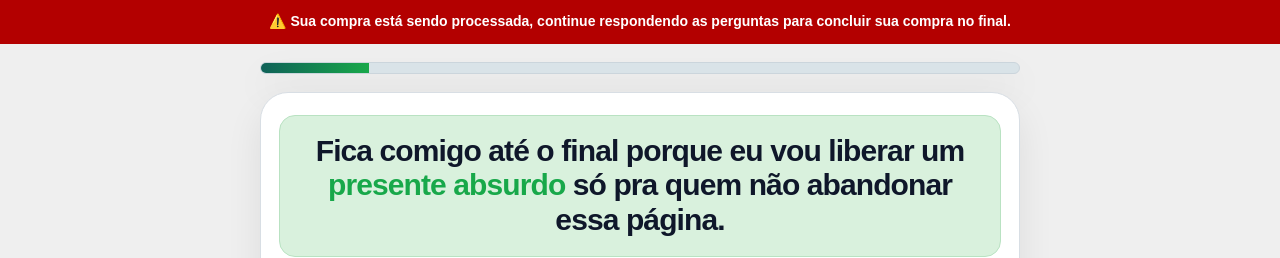
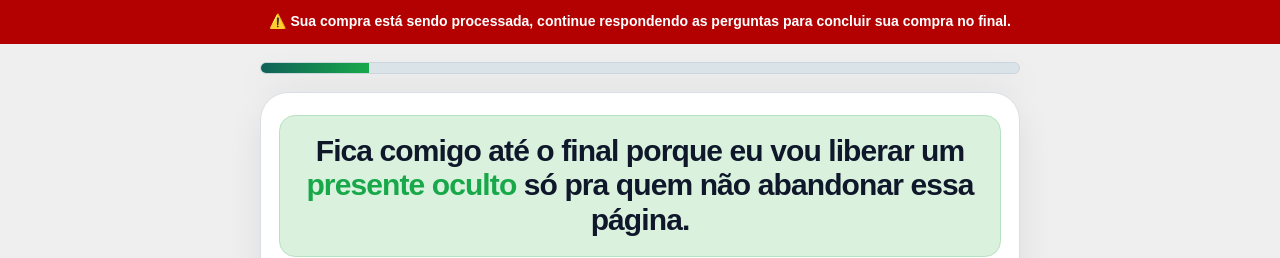
Before and after one commit to Skyagencia/taichinacadeira, a website: page upsell.html in a window 1280 px wide. Shown: the top 258 px of the page. Drawn offline with Linux system fonts and the light colour scheme.

Commit message:
Update upsell.html

```diff
--- a/upsell.html
+++ b/upsell.html
@@ -403,7 +403,7 @@
 
       <section class="panel" id="step-1">
         <div class="headline-box">
-          <h1>Fica comigo até o final porque eu vou liberar um <span class="green">presente absurdo</span> só pra quem não abandonar essa página.</h1>
+          <h1>Fica comigo até o final porque eu vou liberar um <span class="green">presente oculto</span> só pra quem não abandonar essa página.</h1>
         </div>
 
         <div class="hero-image">
```
